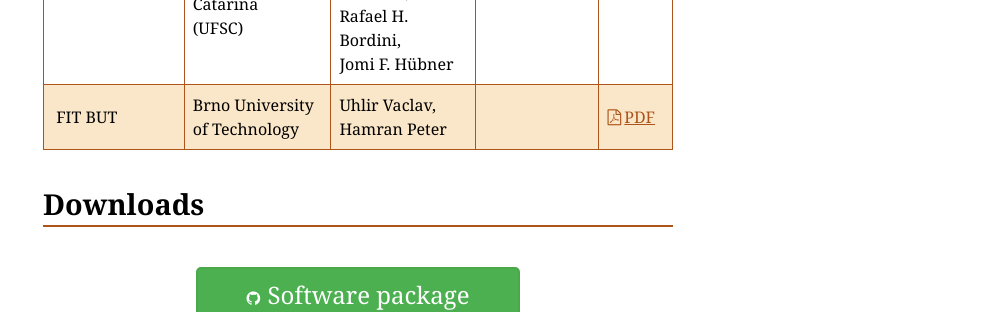
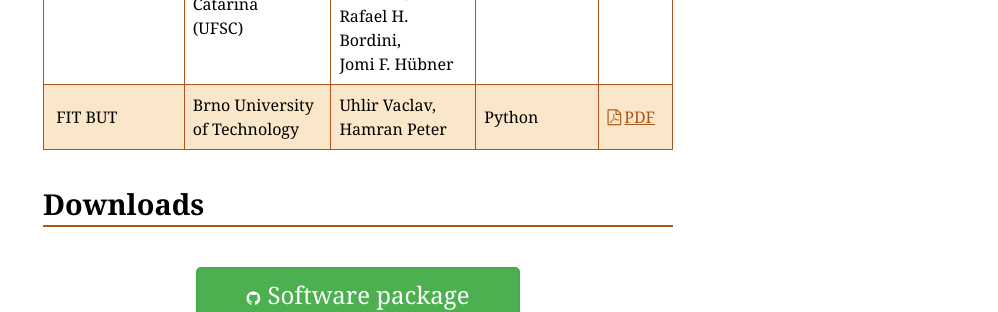
Before and after one commit to agentcontest/agentcontest.github.io, a Jekyll site: the page built from 2018/index.md, in a window 1280 px wide and 900 px high, scrolled down 2331 px. Shown: the part 154-466 px from the top of the window, without its empty margins (282-1280 px from the left). Built offline with Jekyll 4.4.1, drawn with Linux system fonts in a browser that asks for light colours.

Commit message:
add language

```diff
--- a/2018/index.md
+++ b/2018/index.md
@@ -34,7 +34,7 @@
 | TUBDAI | TU Berlin | Michael Franz Ettlinger, <br> Christopher-Eyk Hrabia | | [PDF](registration/tubdai.pdf) |
 | Akuanduba-UDESC | Santa Catarina State University (UDESC) | Giovanni Jakubiak de Albuquerque, <br> Tiago Funk, <br> Vilson de Deus Corrêa Júnior, <br> Tiago Luiz Schmitz | | [PDF](registration/akuanduba.pdf)
 | SMART_JaCaMo | Pontifícia<br> Universidade<br> Católica<br> do Rio Grande<br> do Sul (PUCRS) & Universidade <br> Federal <br> de Santa <br> Catarina <br> (UFSC) | Tabajara Krausburg, <br> Rafael C. Cardoso, <br> Débora Engelmann, <br> Vitor Peres, <br> Vágner Gabriel, <br> Juliana Damasio, <br> Rafael H. Bordini, <br> Jomi F. Hübner | JaCaMo | [PDF](registration/smart-jacamo.pdf) |
-| FIT BUT | Brno University of Technology | Uhlir Vaclav, <br> Hamran Peter | | [PDF](registration/fitbut.pdf) |
+| FIT BUT | Brno University of Technology | Uhlir Vaclav, <br> Hamran Peter | Python | [PDF](registration/fitbut.pdf) |
 
 Downloads
 ---------
```
